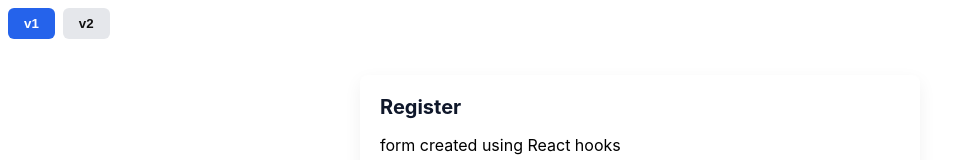
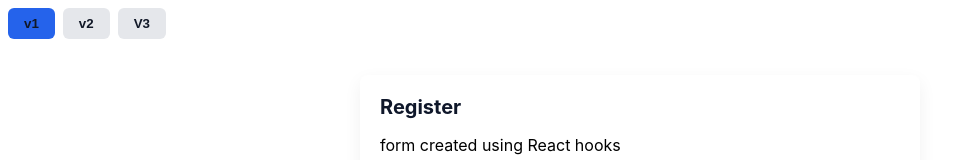
Before and after one commit to Lijcoesh/TanstackFormTest, a React (Vite) app: page / in a window 1280 px wide. Shown: the top 160 px of the page, without its empty margins (0-955 px from the left). Built offline with nearby package versions, Linux system fonts and the light colour scheme.

Commit message:
add RegisterFormV3 to RegisterFormSwitcher

```diff
--- a/src/RegisterFormSwitcher.tsx
+++ b/src/RegisterFormSwitcher.tsx
@@ -1,9 +1,19 @@
 import { useState } from "react";
 import RegisterFormV1 from "./RegisterFormV1/RegisterForm";
 import RegisterFormV2 from "./RegisterFormV2/RegisterForm";
+import RegisterFormV3 from "./RegisterFormV3/RegisterFormV3";
+
+const buttonStyle = {
+    color: "#111827",
+    border: "none",
+    borderRadius: 6,
+    padding: "8px 16px",
+    cursor: "pointer",
+    fontWeight: 600
+}
 
 export default function RegisterFormSwitcher() {
-    const [version, setVersion] = useState<"v1" | "v2">("v1");
+    const [version, setVersion] = useState<"v1" | "v2" | "v3">("v1");
 
     return (
     <div>
@@ -11,13 +21,8 @@ export default function RegisterFormSwitcher() {
             <button
                 onClick={() => setVersion("v1")}
                 style={{
-            background: version === "v1" ? "#2563eb" : "#e5e7eb",
-            color: version === "v1" ? "#fff" : "#111",
-            border: "none",
-            borderRadius: 6,
-            padding: "8px 16px",
-            cursor: "pointer",
-            fontWeight: 600
+                    ...buttonStyle,
+                    background: version === "v1" ? "#2563eb" : "#e5e7eb"
                 }}
             >
                 v1
@@ -25,19 +30,23 @@ export default function RegisterFormSwitcher() {
             <button
                 onClick={() => setVersion("v2")}
                 style={{
-            background: version === "v2" ? "#2563eb" : "#e5e7eb",
-            color: version === "v2" ? "#fff" : "#111",
-            border: "none",
-            borderRadius: 6,
-            padding: "8px 16px",
-            cursor: "pointer",
-            fontWeight: 600
+                    ...buttonStyle,
+                    background: version === "v2" ? "#2563eb" : "#e5e7eb"
                 }}
             >
                 v2
             </button>
+            <button
+                onClick={() => setVersion("v3")}
+                style={{
+                    ...buttonStyle,
+                    background: version === "v3" ? "#2563eb" : "#e5e7eb"
+                }}
+            >
+                V3
+            </button>
         </div>
-        {version === "v1" ? <RegisterFormV1 /> : <RegisterFormV2 />}
+        {version === "v1" ? <RegisterFormV1 /> : version === "v2" ? <RegisterFormV2 /> : <RegisterFormV3 />}
     </div>
     );
 }
```
Lines whose indentation alone changed are shown as unchanged.
